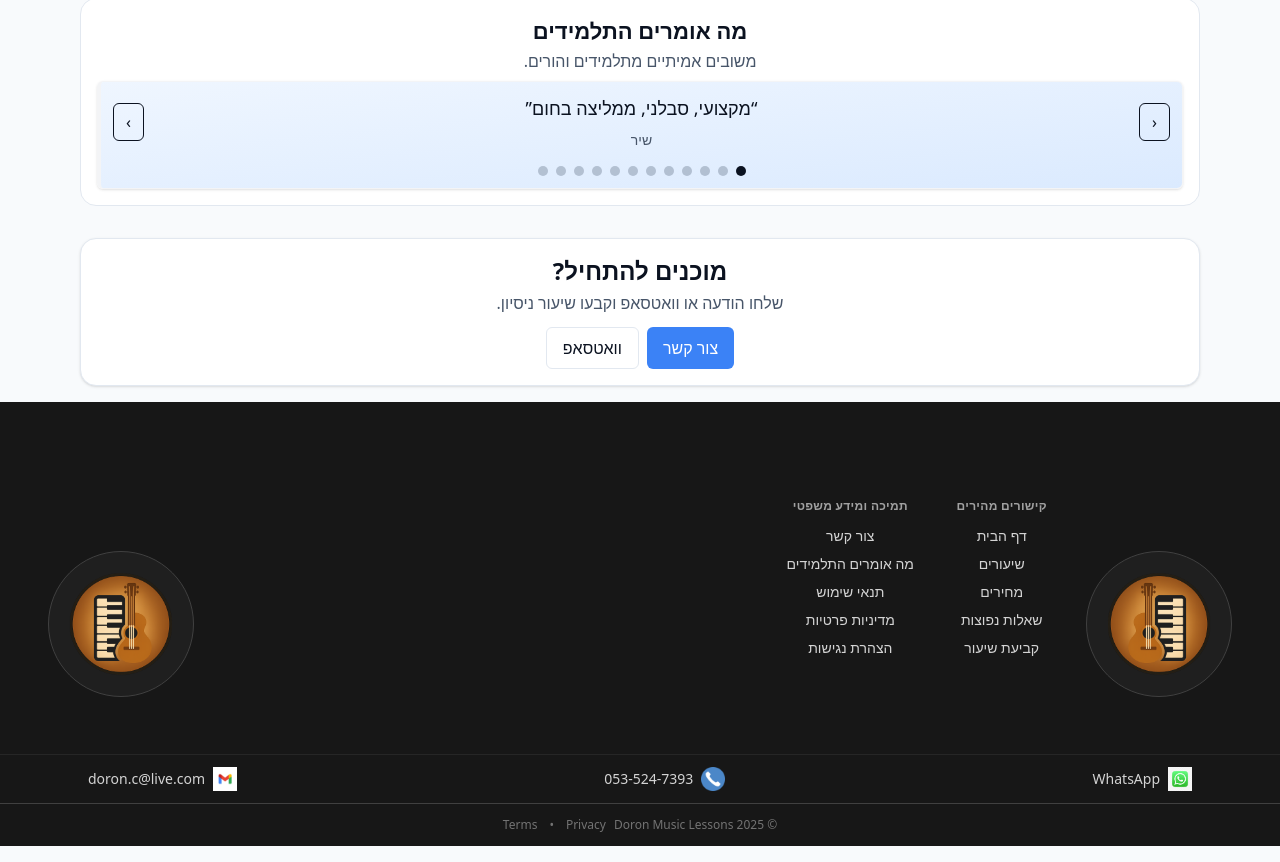
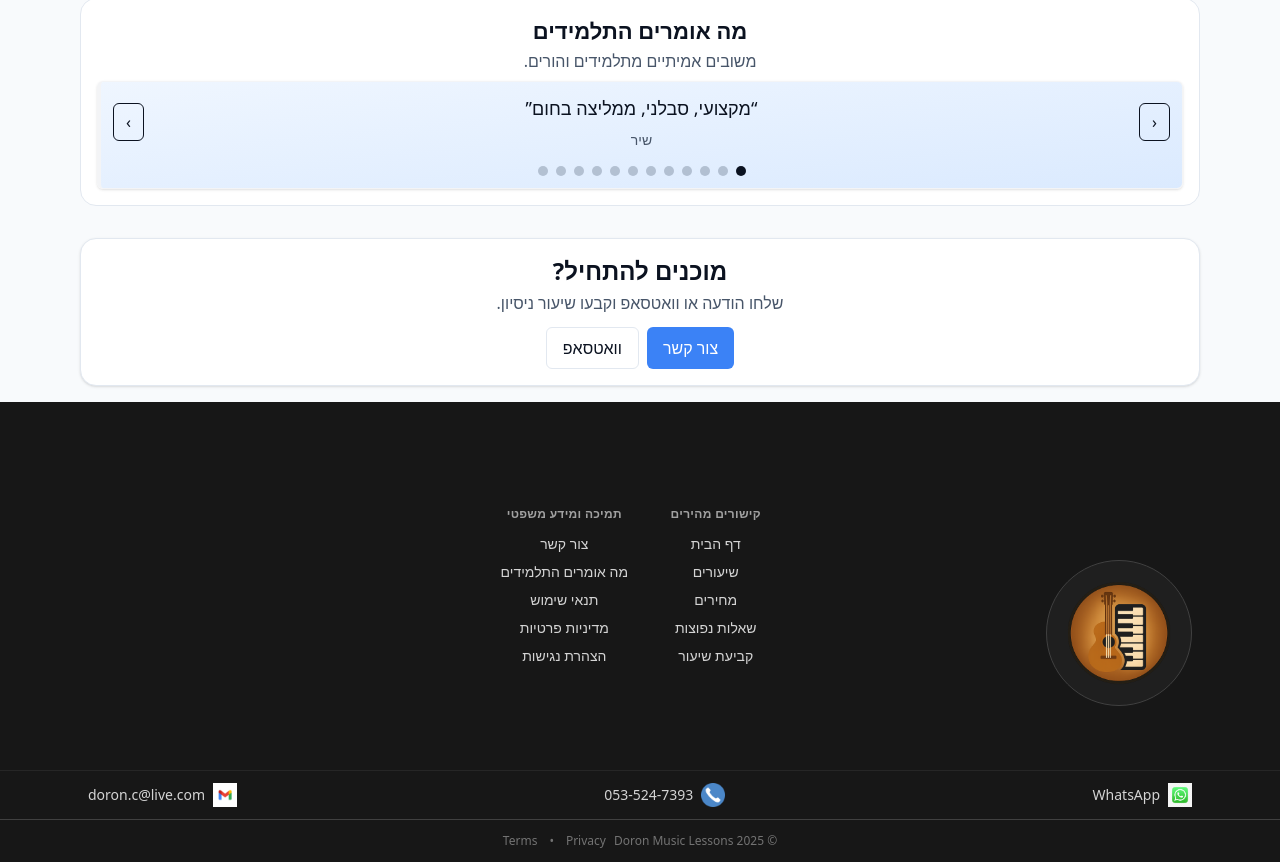
Before and after one commit to doronc36-rgb/guitar-lessons, a Next.js app: page / in a window 1280 px wide. Shown: the part 1009-1871 px from the top of the page. Built offline with nearby package versions, Linux system fonts and the light colour scheme; no server answers.

Commit message:
fix(footer): center desktop links/text; keep logos as-is

```diff
--- a/src/app/components/Footer.tsx
+++ b/src/app/components/Footer.tsx
@@ -6,10 +6,10 @@ export default function Footer() {
     <footer className="bg-neutral-900 text-neutral-300 relative">
       {/* Top area */}
       <div className="mx-auto max-w-6xl px-4 sm:px-6">
-        <div className="grid gap-10 py-16 md:py-24 md:grid-cols-2 md:justify-items-center md:items-center text-center">
+        <div className="grid gap-10 py-16 md:grid-cols-3 md:justify-items-center md:items-center text-center">
           {/* Brand */}
-          <div className="flex items-center justify-center md:hidden">
-            <div className="p-2 rounded-full bg-neutral-800/60 border border-neutral-700">
+          <div className="flex items-center justify-center md:justify-self-start md:self-start">
+            <div className="p-2 rounded-full bg-neutral-800/60 border border-neutral-700 md:ml-[187px] md:mt-[94px]">
               <Image
                 src="/images/music_logo_3_optimized.png"
                 alt="Doron Music Lessons"
@@ -71,32 +71,6 @@ export default function Footer() {
         </div>
       </div>
 
-      {/* Desktop-only mirrored logos - absolutely positioned so they don't affect layout */}
-      <div className="hidden md:block absolute top-1/2 -translate-y-1/2 left-12">
-        <div className="p-2 rounded-full bg-neutral-800/60 border border-neutral-700">
-          <Image
-            src="/images/music_logo_3_optimized.png"
-            alt="Doron Music Lessons"
-            width={128}
-            height={128}
-            className="rounded-full block"
-            style={{ transform: 'scaleX(-1)' }}
-          />
-        </div>
-      </div>
-
-      <div className="hidden md:block absolute top-1/2 -translate-y-1/2 right-12">
-        <div className="p-2 rounded-full bg-neutral-800/60 border border-neutral-700">
-          <Image
-            src="/images/music_logo_3_optimized.png"
-            alt="Doron Music Lessons"
-            width={128}
-            height={128}
-            className="rounded-full block"
-          />
-        </div>
-      </div>
-
       {/* Desktop-only contact line across bottom of footer (do not affect mobile) */}
       <div className="hidden md:block w-full border-t border-neutral-800">
         <div className="max-w-6xl mx-auto px-4 sm:px-6 py-3">
```
